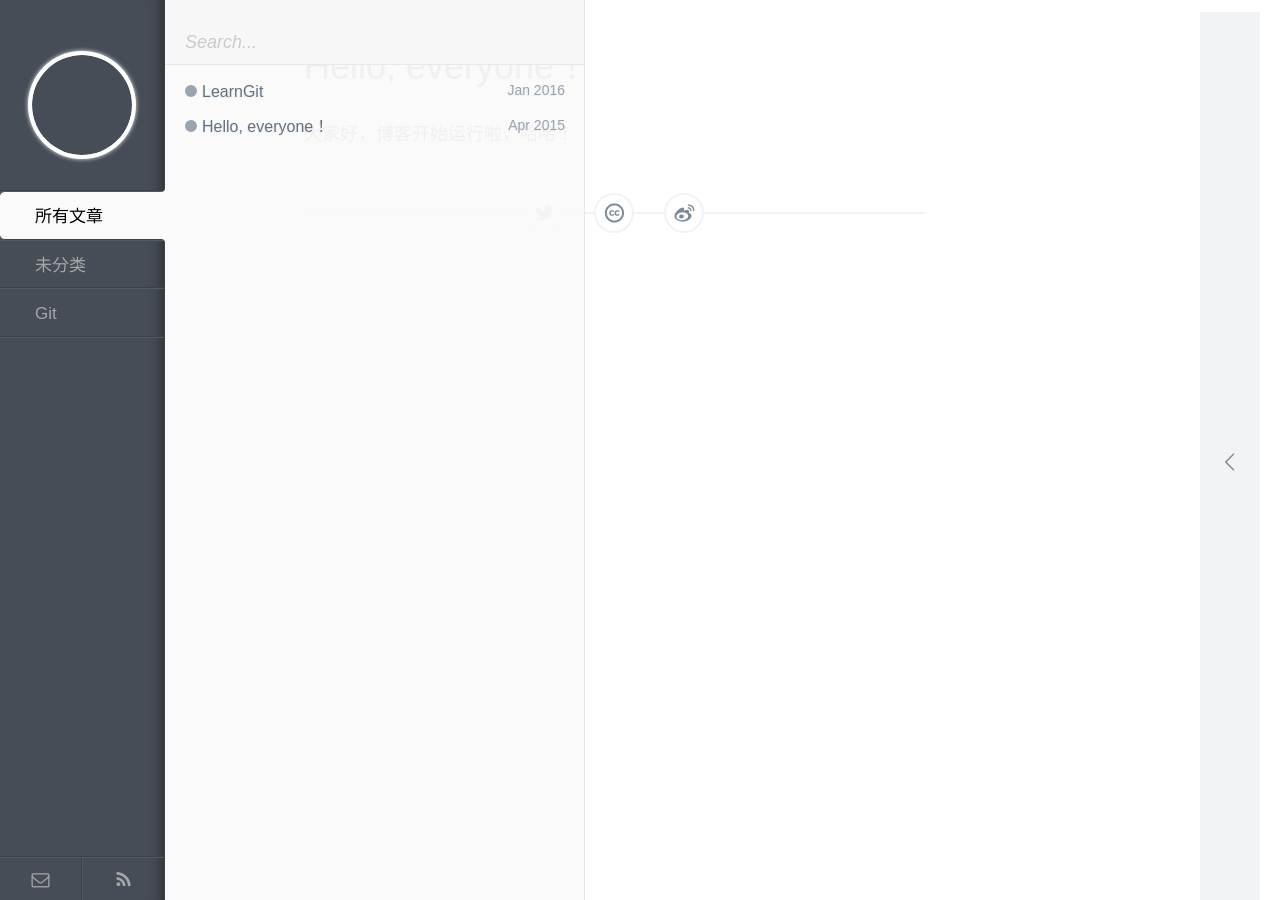
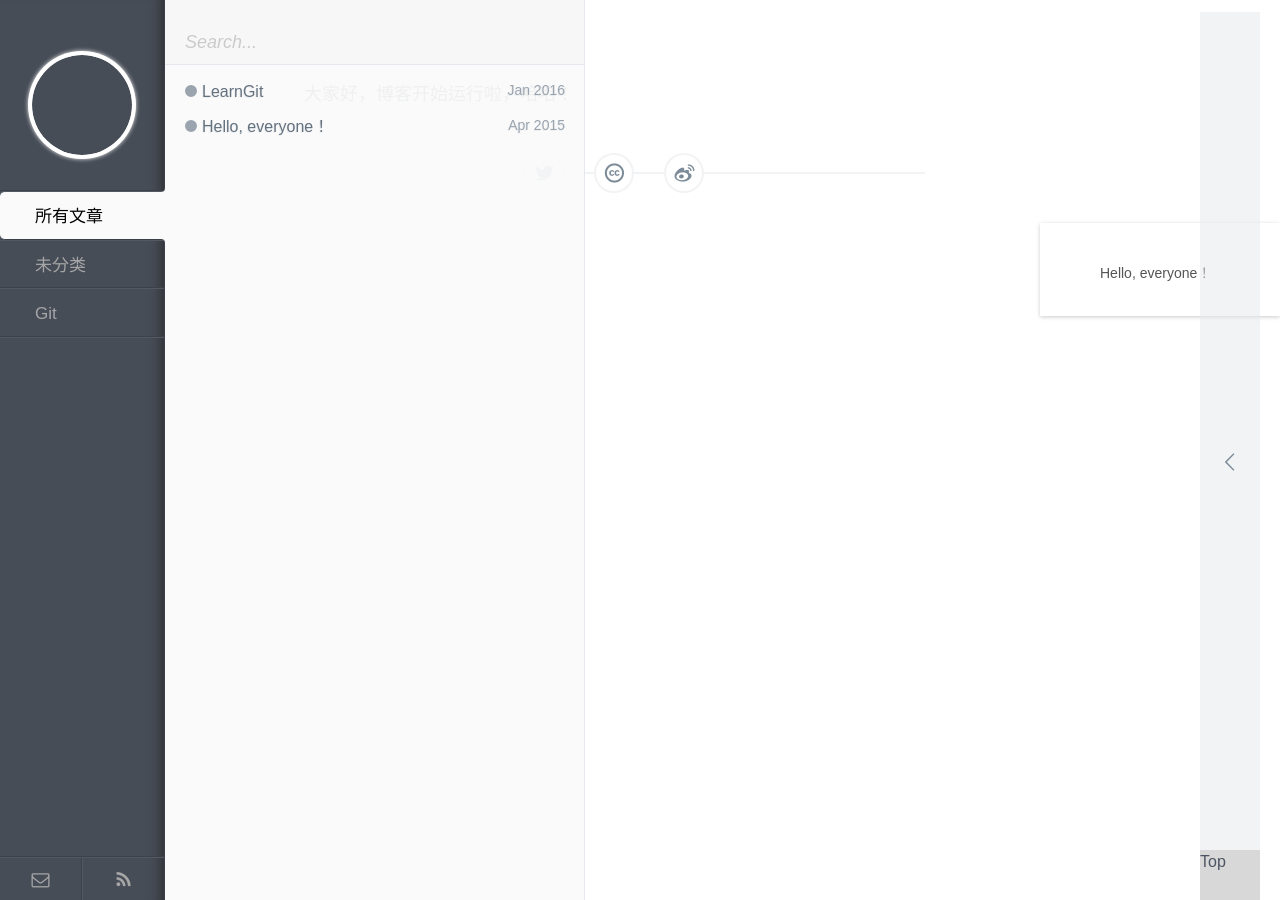
Before and after one commit to peterjiao/blog-histroy, a Jekyll site: the page built from _posts/2015-04-17-hello-world-2.md, in a window 1280 px wide. Built offline with Jekyll 4.4.1, drawn with Linux system fonts in a browser that asks for light colours; Markdown is read by kramdown in place of the engine named in the settings.

Commit message:
modify style,useful

```diff
--- a/assets/css/style.css
+++ b/assets/css/style.css
@@ -19,7 +19,8 @@
   font-variant: normal;
   text-transform: none;
   -webkit-font-smoothing: antialiased;
-  -moz-osx-font-smoothing: grayscale; }
+  -moz-osx-font-smoothing: grayscale;
+  }
 
 /*---------------------------------*\
    Base
@@ -370,8 +371,8 @@ a {
       font-size: 14px; } }
 
 #pjax {
-  /*padding: 0 5% 30px; */
-
+  /*padding: 0 5% 30px;
+    float: left;*/
     padding: 0 9% 30px 5%;
 
 }
@@ -400,7 +401,7 @@ h1, h2, h3, h4, h5, h6 {
 
 #post__title {
   margin: 0;
-  padding-top: 1.1em;
+  /*padding-top: 1.1em;*/
   font-size: 2em; }
 
 #post__content > p, #post__content > ul, #post__content > ol {
@@ -453,87 +454,122 @@ iframe {
   @media screen and (max-width: 585px) {
     iframe {
       height: 260px; } }
+#postcontainer{
 
+}
+
+.postcontainer-full{
+max-width:1060px;
+margin:90px auto 60px;min-height:400px;height:auto !important;height:400px;
+}
 #post__toc-trigger {
   width: 300px;
   padding-left: 40px;
-  position: fixed;
+  /*position: fixed;*/
+  float:right;
   top: 64px;
   bottom: 0;
   right: 0;
   z-index: 98;
-  -webkit-transform: translateX(260px);
+  /*-webkit-transform: translateX(260px);
   -moz-transform: translateX(260px);
   -ms-transform: translateX(260px);
   -o-transform: translateX(260px);
   transform: translateX(260px);
-  -webkit-transition: -webkit-transform .35s ease-in-out .1s;
+  -webkit-transition: -webkit-transform .35s ease-in-out .1s;*/
   -moz-transition: -moz-transform .35s ease-in-out .1s;
   -ms-transition: -ms-transform .35s ease-in-out .1s;
   -o-transition: -o-transform .35s ease-in-out .1s;
   transition: transform .35s ease-in-out .1s; }
-  #post__toc-trigger:hover {
+  /*#post__toc-trigger:hover {
     -webkit-transform: translateX(0);
     -moz-transform: translateX(0);
     -ms-transform: translateX(0);
     -o-transform: translateX(0);
-    transform: translateX(0); }
+    transform: translateX(0);
+    }*/
   @media screen and (max-device-width: 1280px) {
     #post__toc-trigger {
       display: none; } }
 
 #post__toc {
-  width: 260px;
-  height: 100%;
-  padding-top: 30px;
-  background: rgba(250, 250, 250, 0.9);
-  border-top: 1px solid #e5e8ec;
-  border-left: 1px solid #e5e8ec;
-  border-radius: 10px 0 0 0;
-  display: block;
-  overflow-y: scroll;
-  -webkit-user-select: none;
-  -moz-user-select: none;
-  -ms-user-select: none;
-  -o-user-select: none;
-  user-select: none;
-  display:none;}
+width:240px;
+background:#fff;
+float:right;
+padding:20px;
+/*margin-bottom:50px;*/
+box-shadow:0 1px 4px #ccc;
+overflow: auto;
+    background: #fff none repeat scroll 0 0;
+    box-shadow: 0 1px 4px #ccc;
+    float: right;
+    /*margin-bottom: 50px;*/
+    padding: 20px;
+    width: 240px;
+}
+
+
 
 #post__toc-title {
   padding: 0 0 5px 11px;
   color: #2c353d;
   font-size: 1em;
-  display: block; }
+  display: block;
+}
 
 #post__toc-ul {
-  margin: 0;
-  padding: 0 10px 20px 15px;
-  line-height: 1.6; }
+  margin-bottom:10px;
+  list-style: outside none none;
+}
+
 
 .post__toc-li {
+word-break: break-all;
+word-wrap: break-word;
+font-size: 14px;
+    font-weight: normal;
+    margin-bottom: 10px;
+    padding-left: 0;
+
   color: #7d8b99;
   white-space: nowrap;
   text-overflow: ellipsis;
   display: block;
-  overflow: hidden; }
-  .post__toc-li:before {
-    content: "\e806";
-    margin-right: 5px; }
-  .post__toc-li > a:hover {
-    color: #2eb695; }
+  overflow: hidden;
+  }
+.post__toc-li .on {
+    background-color: #f5f5f5;
+}
 
-.post__toc-h1 {
-  font-size: 1em;
-  list-style: none; }
+
+.post__toc-h1 {font-size: 14px;
+    font-weight: normal;
+    padding-left: 0;
+    margin-bottom: 10px;
+    }
 
 .post__toc-h2 {
-  font-size: .95em; }
+  font-size:18px; color:#333; margin-bottom:15px; }
 
-.post__toc-h3 {
-  margin-left: 12px;
-  font-size: .9em; }
+.post__toc-h3 {padding-left:25px;}
   .post__toc-h3 + .post__toc-h2 {
     padding-top: .25em; }
+
+#post__toc a {
+color:#555;
+font-size:14px;
+display:block;
+outline: medium none;
+    text-decoration: none;
+    font-size: 14px;
+    color: #555;
+    display: block;
+    padding: 2px 0;
+}
+
+#post__toc a:hover {text-decoration:none;}
+
+
 
 .flash {
   -webkit-animation: flash .6s;
@@ -627,8 +663,9 @@ iframe {
 }
 
 #pjax.fullscreen {
-  max-width: 1000px;
-  margin: 0 auto;
+  max-width: 700px;/*1000px;*/
+  /*margin: 0 auto; */
+  padding: 0 0 0px 0;
 }
 
 #js-fullscreen, #nprogress .spinner-icon {
@@ -662,7 +699,9 @@ iframe {
   -moz-appearance: none;
   -ms-appearance: none;
   -o-appearance: none;
-  appearance: none; }
+  appearance: none;
+  }
+
   #js-fullscreen:hover {
     color: #2eb695;
     box-shadow: 0 0 0 3px rgba(125, 139, 153, 0.15); }
@@ -687,7 +726,8 @@ iframe {
   -ms-transition: -ms-transform 0.5s cubic-bezier(0.77, 0, 0.175, 1);
   -o-transition: -o-transform 0.5s cubic-bezier(0.77, 0, 0.175, 1);
   transition: transform 0.5s cubic-bezier(0.77, 0, 0.175, 1);
-  display: block; }
+  display: block;
+  }
   #icon-arrow:before {
     content: "\e801";
     margin-left: -1px;
@@ -702,6 +742,33 @@ iframe {
   @media screen and (max-width: 585px) {
     #icon-arrow {
       padding: 15px; } }
+
+#totop {
+  margin: 0;
+  padding: 0;
+  width: 60px;
+  height: 50px;
+  color: #4D5563;
+  background: rgba(189, 189, 189, 0.5);
+  border: none;
+  box-shadow: 0 0 10px 10px transparent;
+  outline: none;
+  cursor: pointer;
+  bottom:0;
+  right: 20px;
+  position: fixed;
+  -webkit-transition: box-shadow .35s;
+  -moz-transition: box-shadow .35s;
+  -ms-transition: box-shadow .35s;
+  -o-transition: box-shadow .35s;
+  transition: box-shadow .35s;
+  z-index: 99;
+  -webkit-appearance: none;
+  -moz-appearance: none;
+  -ms-appearance: none;
+  -o-appearance: none;
+  appearance: none;
+  }
 
 /*---------------------------------*\
    Vendors
--- a/assets/js/script.js
+++ b/assets/js/script.js
@@ -73,7 +73,6 @@ $('#js-fullscreen').on('click', function() {
                                 position:'static'
                                 ,top:0
                                 ,left:0
-                                ,display: 'none'
                             });
 
 
@@ -90,7 +89,7 @@ $('#js-fullscreen').on('click', function() {
                                 ,top:'20px'
                                 ,left:$('#pjax').width()+$('#pjax').offset().left+30
                       });
-                      $('#post__toc').show();
+
                       $(this).dequeue();
 
     });
```
